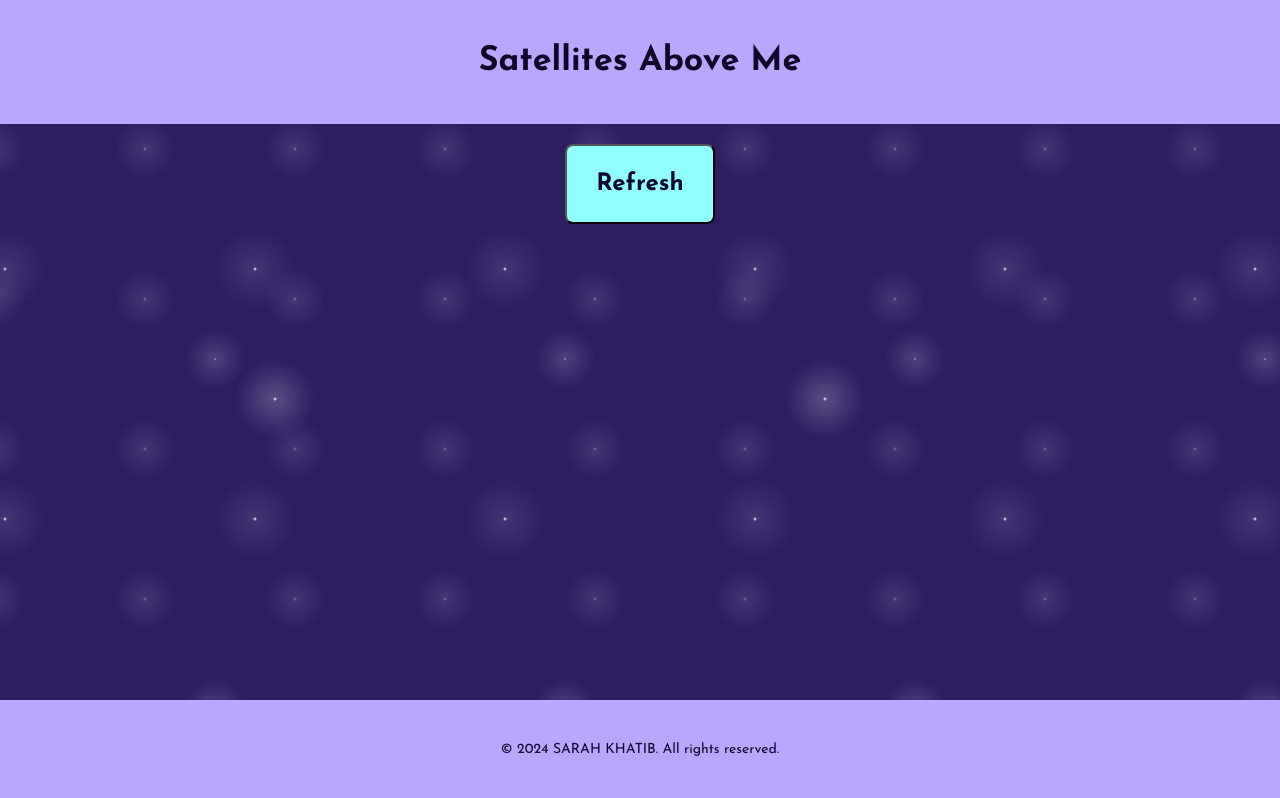
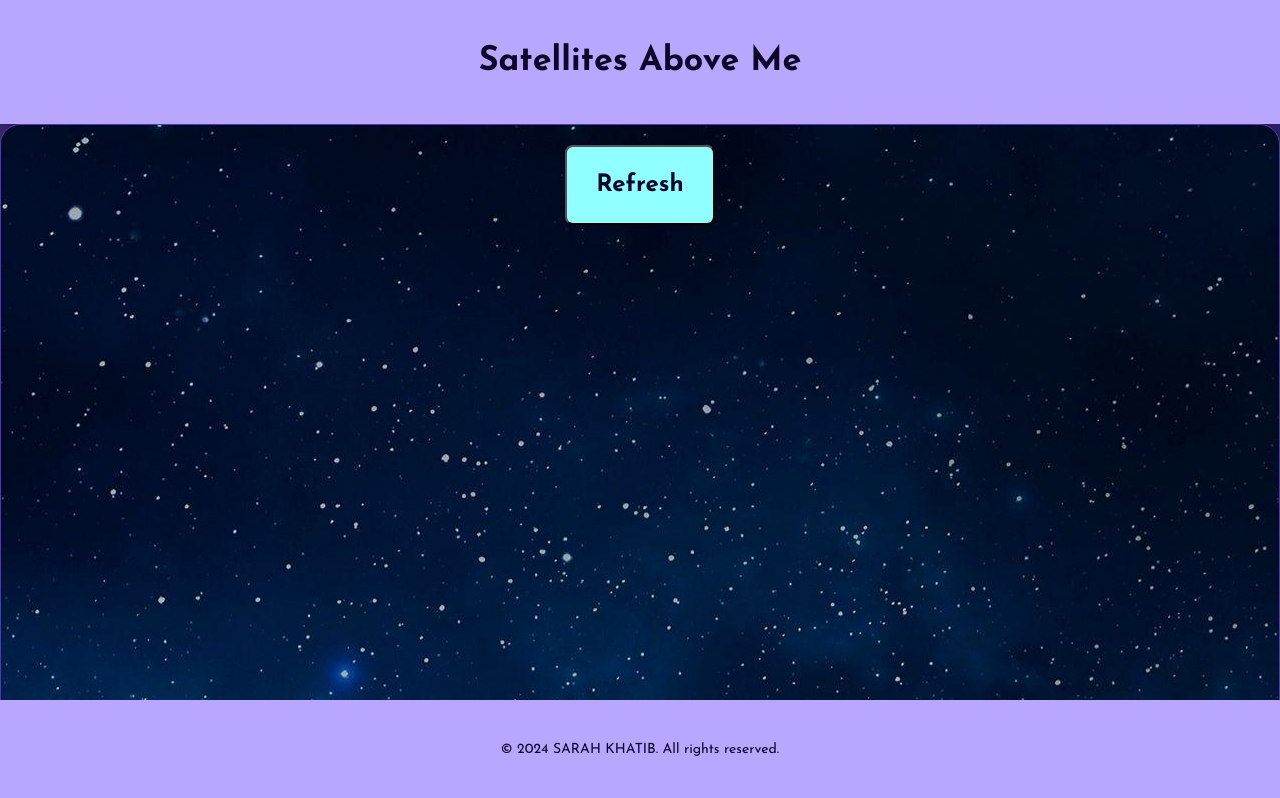
Before and after one commit to sarahkhatib/SatellitesAboveMe, a React (Vite) app: page / in a window 1280 px wide. Shown: the top 798 px of the page. Built offline with nearby package versions, Linux system fonts and the light colour scheme; no server answers.

Commit message:
Update App.jsx

```diff
--- a/src/App.jsx
+++ b/src/App.jsx
@@ -245,6 +245,8 @@ function App() {
      <Title order={1}>Satellites Above Me</Title>
     </header>
     <div className="main-content">
+      <div className="sections-container">
+        <section className="section-1">
           <form onSubmit={handleSubmit}>
             <button className="custom-button" type="submit">Refresh</button>
           </form>
@@ -267,8 +269,10 @@ function App() {
             )}
             <div id="map"></div>
           </div>
+        </section>
+      </div>
       <div className="sections-container">
-        <section id="about" className="section-2">
+        <section className="section-2">
             <Title align="left" order={2}>About this Project</Title>
             <br></br>
             <Text align="left" size="xl">
```
Lines whose indentation alone changed are shown as unchanged.
